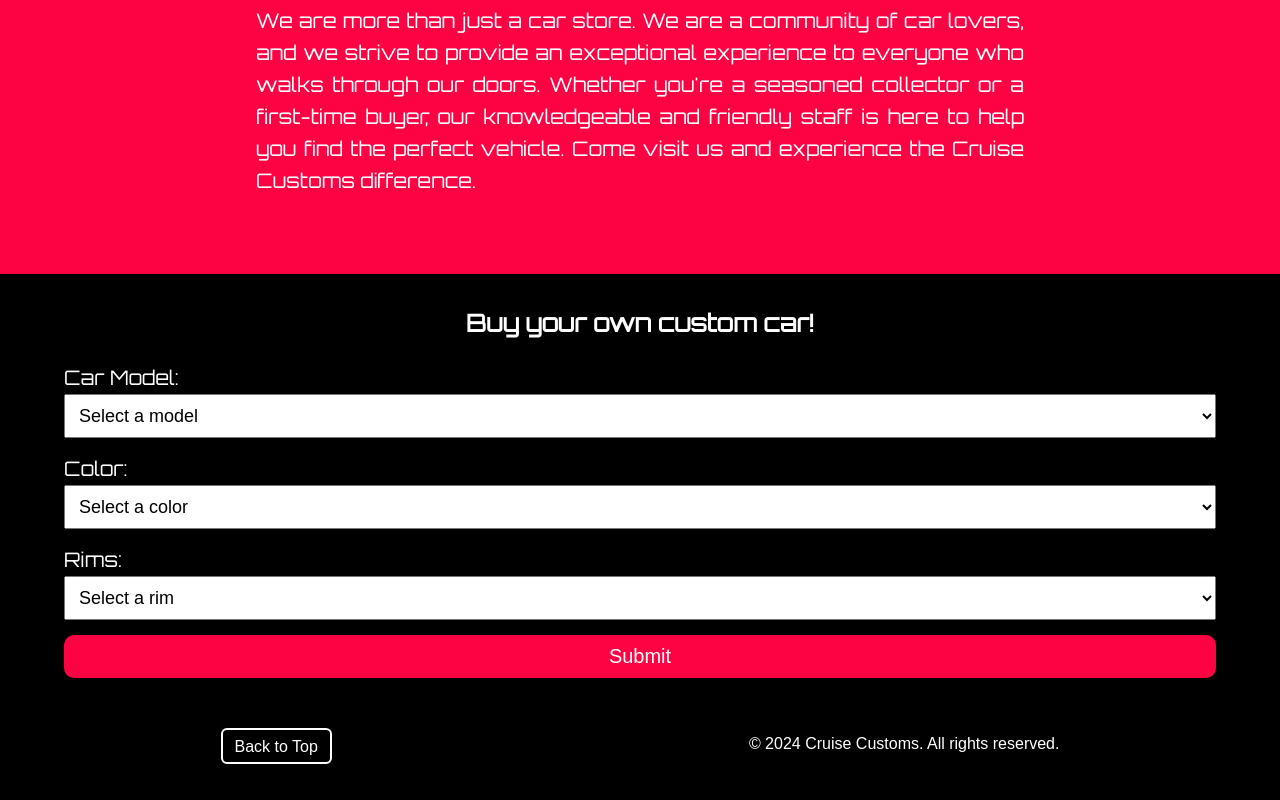
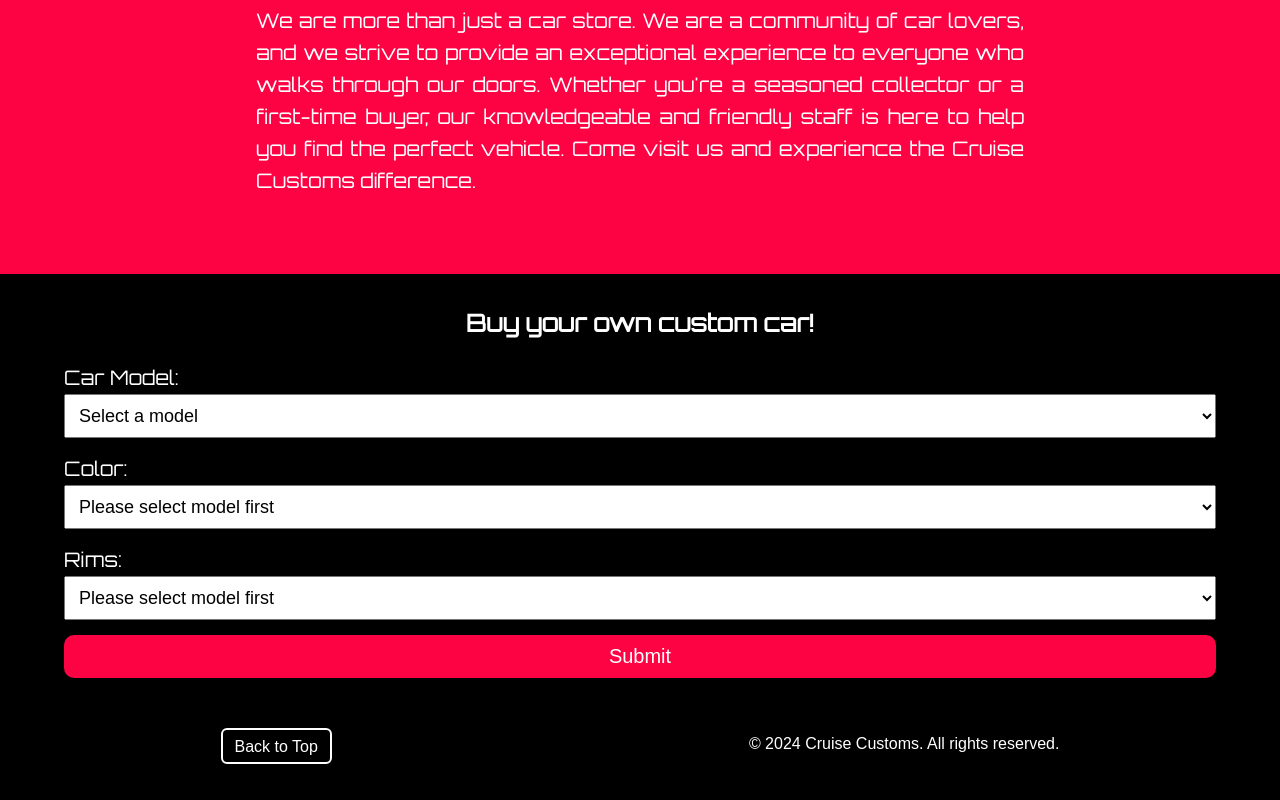
Before and after one commit to ff1574/car-shop-website, a plain HTML site: page index.html in a window 1280 px wide. Shown: the part 832-1632 px from the top of the page. Drawn offline with Linux system fonts and the light colour scheme.

Commit message:
Small select dropdown change

```diff
--- a/index.html
+++ b/index.html
@@ -89,14 +89,14 @@
 
             <label for="color">Color:</label>
             <select id="color">
-              <option value="">Select a color</option>
+              <option value="">Please select model first</option>
               <option value="blue">Color 1</option>
               <option value="silver">Color 2</option>
             </select>
 
             <label for="rims">Rims:</label>
             <select id="rims">
-              <option value="">Select a rim</option>
+              <option value="">Please select model first</option>
               <option value="silver">Rim 1</option>
               <option value="black">Rim 2</option>
             </select>
```
